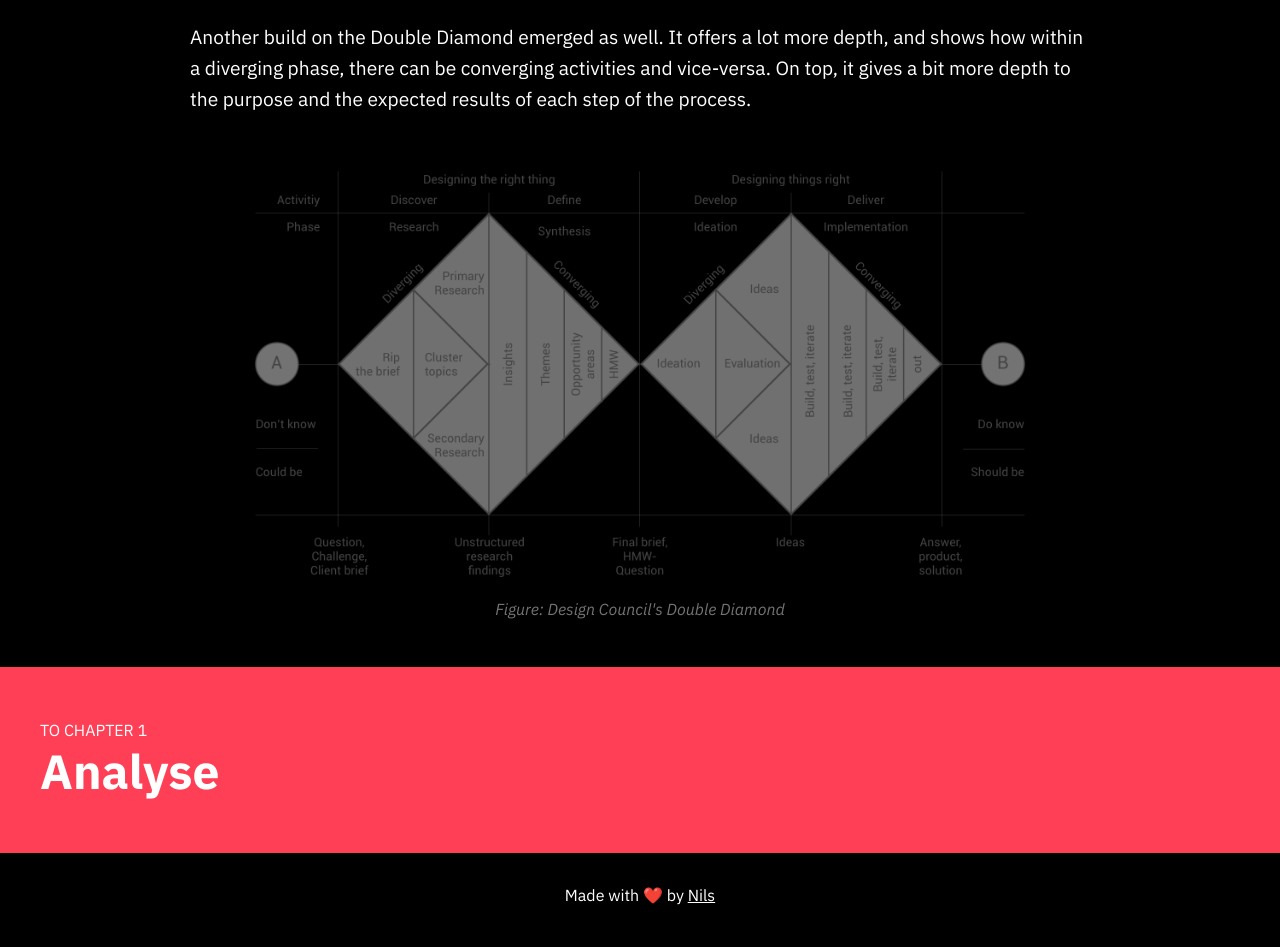
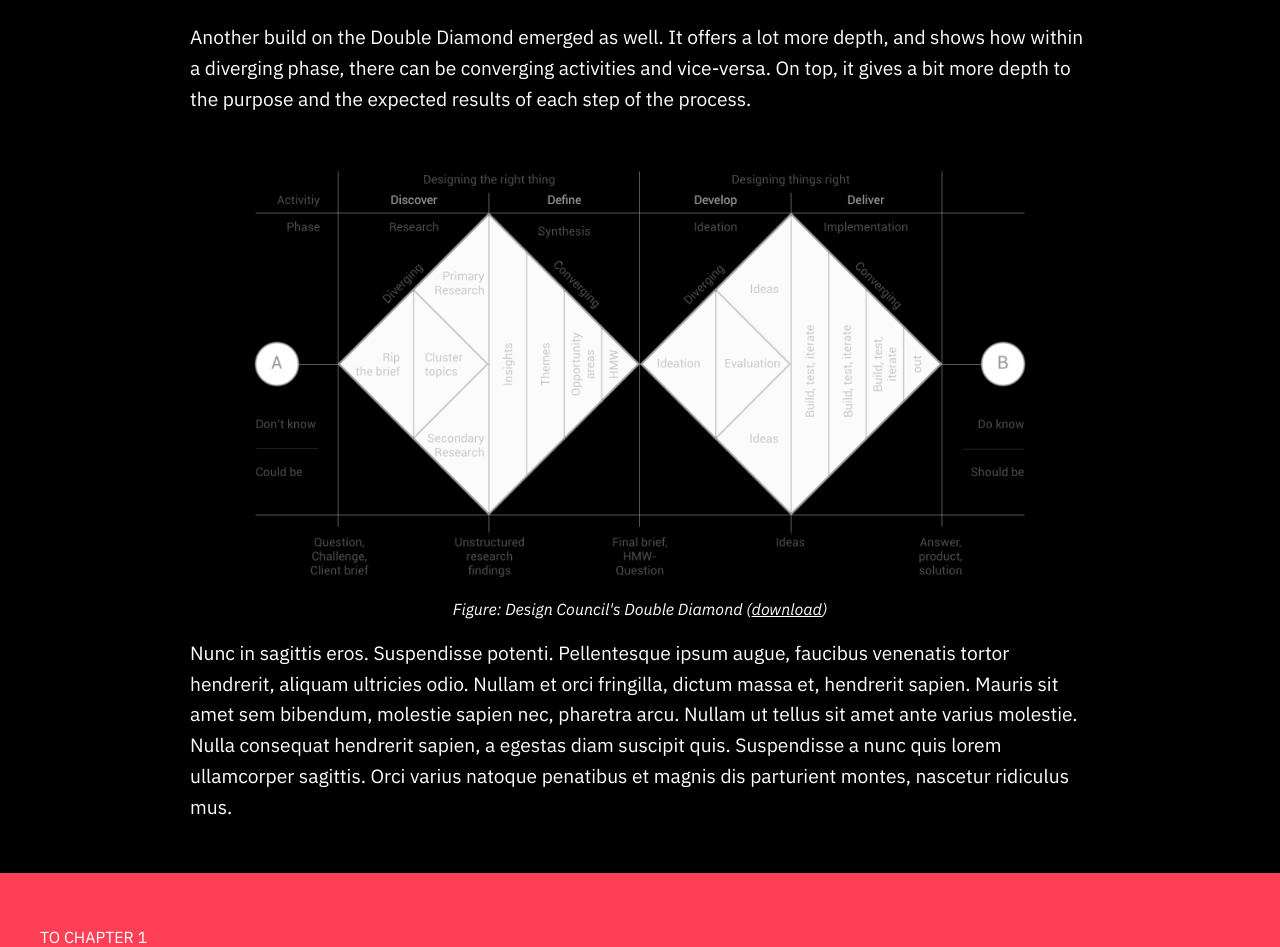
Before and after one commit to nwesthoff/ra-experience-design, a Next.js app: page /chapters/0-introduction in a window 1280 px wide. Shown: the part 845-1792 px from the top of the page. Built offline with nearby package versions, Linux system fonts and the light colour scheme.

Commit message:
✨ Use ScrollToReveal component

```diff
--- a/components/ScrollToReveal.tsx
+++ b/components/ScrollToReveal.tsx
@@ -24,8 +24,9 @@ export default function ScrollToReveal({
   const readAndUpdatePage = () => {
     if (wrapper?.current !== null) {
       const scrollTop = wrapper.current.getBoundingClientRect().top;
+      const elementHeight = wrapper.current.getBoundingClientRect().height;
       const windowHeight = window.innerHeight;
-      let progress = scrollTop / windowHeight;
+      let progress = (scrollTop - elementHeight / 2) / windowHeight;
 
       if (progress > 1) {
         progress = 1;
@@ -53,7 +54,7 @@ export default function ScrollToReveal({
   }, []);
 
   return (
-    <div ref={wrapper} style={{ opacity: currentOpacity }}>
+    <div ref={wrapper} style={{ opacity: currentOpacity.toFixed(2) }}>
       {children}
     </div>
   );
--- a/pages/chapters/0-introduction.tsx
+++ b/pages/chapters/0-introduction.tsx
@@ -6,6 +6,12 @@ import ContentContainer from "../../components/ContentContainer";
 import Citation from "../../components/Bibliography/Citation";
 import NextChapter from "../../components/Navigation/NextChapter";
 import ScrollToReveal from "../../components/ScrollToReveal";
+import styled from "styled-components";
+
+const RevealImageOverlay = styled.img`
+  position: absolute;
+  top: 0;
+`;
 
 const IntroductionPage: NextPage = () => (
   <Layout title="Introduction | RA Experience Design">
@@ -63,18 +69,40 @@ const IntroductionPage: NextPage = () => (
           process.
         </p>
 
-        <ScrollToReveal opacity={[0, 1]}>
-          <figure>
+        <figure style={{ position: "relative" }}>
+          <ScrollToReveal opacity={[0, 1]}>
+            <RevealImageOverlay
+              src="/img/double-diamond.png"
+              style={{ maxWidth: "100%" }}
+            />
+          </ScrollToReveal>
+          <img
+            src="/img/double-diamond-cleaned.png"
+            style={{ maxWidth: "100%" }}
+          />
+          <figcaption>
+            Figure: Design Council's Double Diamond (
             <a
               download
               href="/img/double-diamond.png"
               title="Click to download"
             >
-              <img src="/img/double-diamond.png" style={{ maxWidth: "100%" }} />
+              download
             </a>
-            <figcaption>Figure: Design Council's Double Diamond</figcaption>
-          </figure>
-        </ScrollToReveal>
+            )
+          </figcaption>
+        </figure>
+
+        <p>
+          Nunc in sagittis eros. Suspendisse potenti. Pellentesque ipsum augue,
+          faucibus venenatis tortor hendrerit, aliquam ultricies odio. Nullam et
+          orci fringilla, dictum massa et, hendrerit sapien. Mauris sit amet sem
+          bibendum, molestie sapien nec, pharetra arcu. Nullam ut tellus sit
+          amet ante varius molestie. Nulla consequat hendrerit sapien, a egestas
+          diam suscipit quis. Suspendisse a nunc quis lorem ullamcorper
+          sagittis. Orci varius natoque penatibus et magnis dis parturient
+          montes, nascetur ridiculus mus.
+        </p>
       </ContentContainer>
     </PageWrapper>
     <NextChapter title="Analyse" index={1} />
```
Also changed, not shown: public/img/double-diamond-cleaned.png (added).
